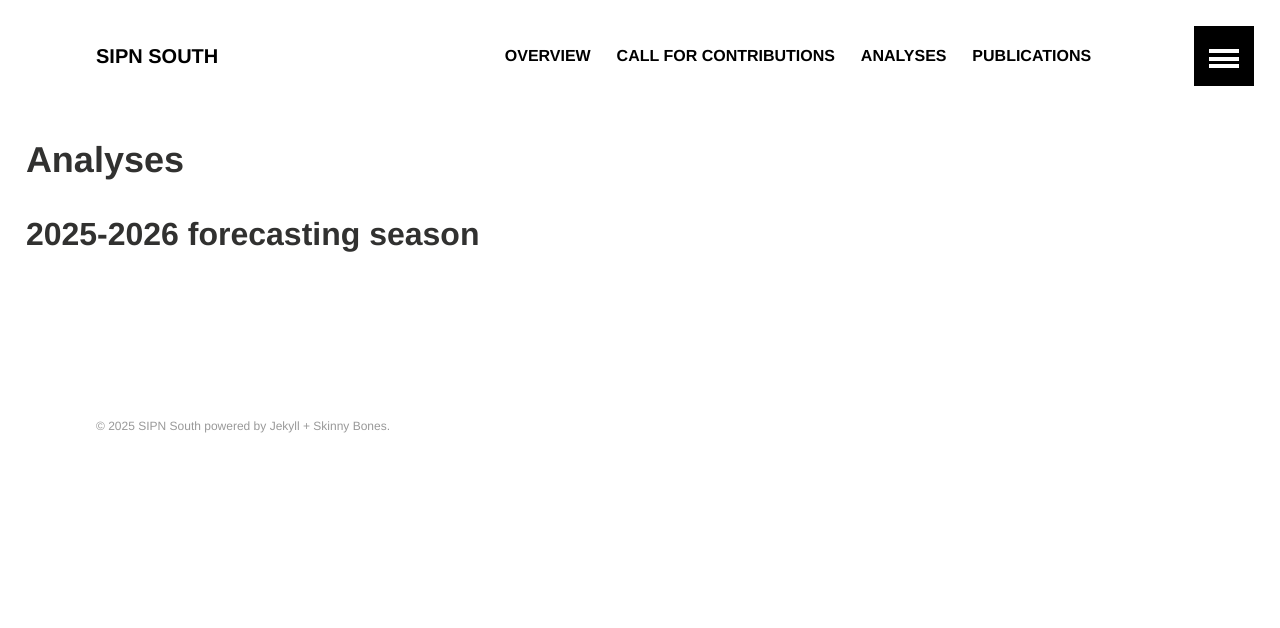
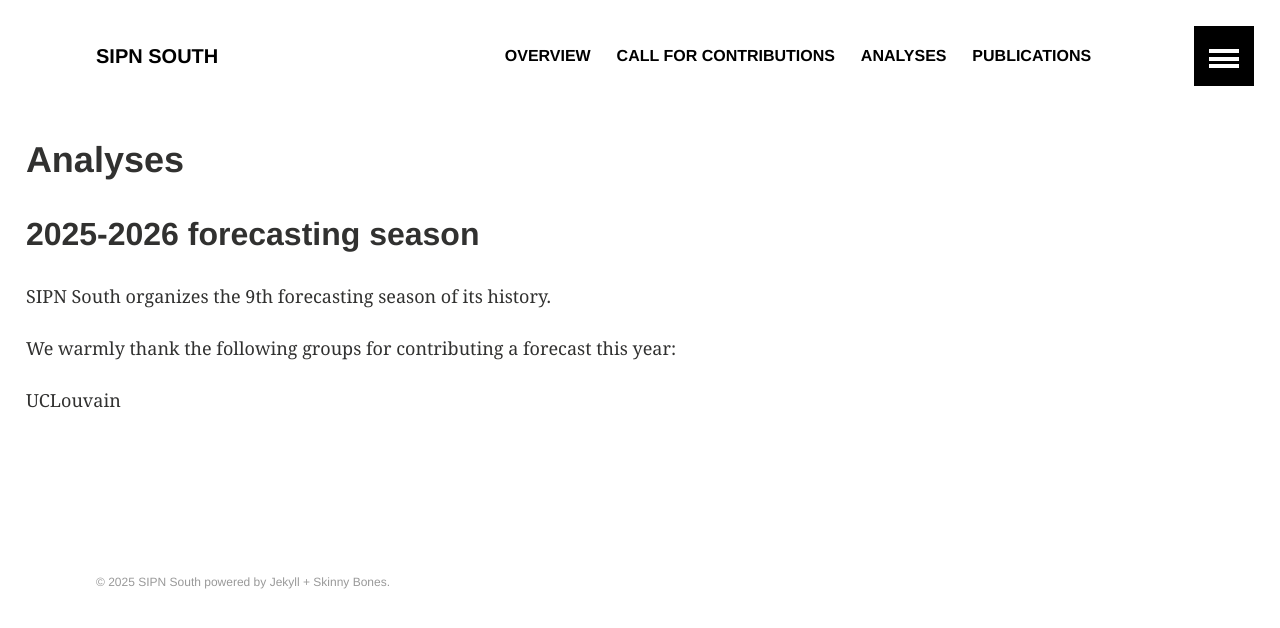
Before and after one commit to fmassonn/sipn-south.github.io, a Jekyll site: the page built from analyses.md, in a window 1280 px wide. Shown: the top 628 px of the page. Built offline with Jekyll 4.4.1, drawn with Linux system fonts in a browser that asks for light colours; our own code applies the rules of GitHub Pages for plain Markdown files.

Commit message:
Update analyses.md

```diff
--- a/analyses.md
+++ b/analyses.md
@@ -1,3 +1,9 @@
 # Analyses
 
 ## 2025-2026 forecasting season
+
+SIPN South organizes the 9th forecasting season of its history.
+
+We warmly thank the following groups for contributing a forecast this year:
+
+UCLouvain
```
